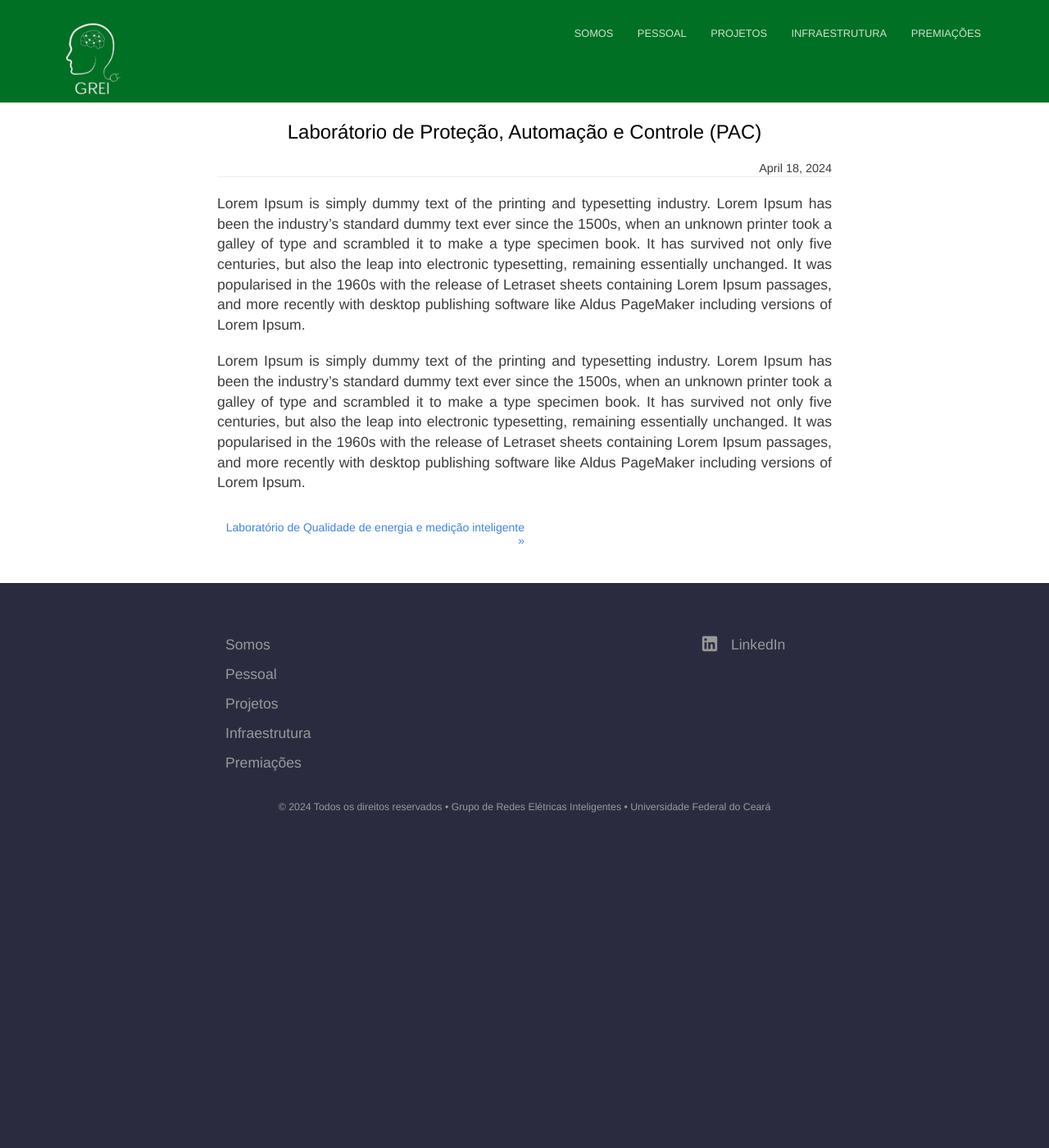
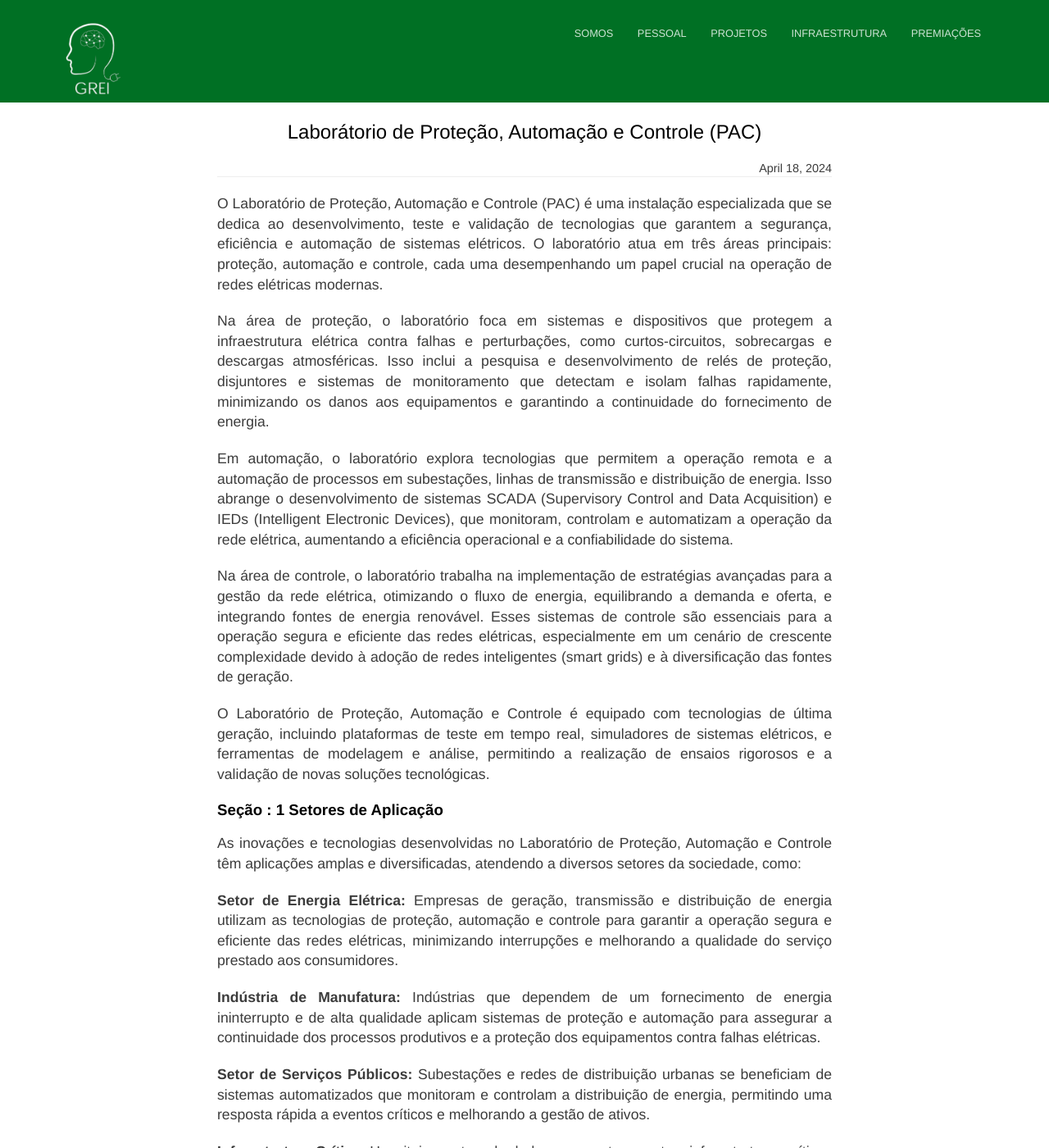
Before and after one commit to Gabriell89222/Gabriell89222.github.io, a Jekyll site: the page built from _posts/2024-04-18-PAC copy.md, in a window 1280 px wide and 1400 px high. Shown: the whole window at 82% size. Built offline with Jekyll 4.4.1, drawn with Linux system fonts in a browser that asks for light colours; some of the changed text lies outside the part shown.

Commit message:
Atual. Lab PAC

```diff
--- a/_posts/2024-04-18-PAC copy.md
+++ b/_posts/2024-04-18-PAC copy.md
@@ -5,6 +5,45 @@ categories:
 
 ---
 
-Lorem Ipsum is simply dummy text of the printing and typesetting industry. Lorem Ipsum has been the industry's standard dummy text ever since the 1500s, when an unknown printer took a galley of type and scrambled it to make a type specimen book. It has survived not only five centuries, but also the leap into electronic typesetting, remaining essentially unchanged. It was popularised in the 1960s with the release of Letraset sheets containing Lorem Ipsum passages, and more recently with desktop publishing software like Aldus PageMaker including versions of Lorem Ipsum.
 
-Lorem Ipsum is simply dummy text of the printing and typesetting industry. Lorem Ipsum has been the industry's standard dummy text ever since the 1500s, when an unknown printer took a galley of type and scrambled it to make a type specimen book. It has survived not only five centuries, but also the leap into electronic typesetting, remaining essentially unchanged. It was popularised in the 1960s with the release of Letraset sheets containing Lorem Ipsum passages, and more recently with desktop publishing software like Aldus PageMaker including versions of Lorem Ipsum.
+O Laboratório de Proteção, Automação e Controle (PAC) é uma instalação especializada que se dedica ao desenvolvimento, teste e validação de tecnologias que garantem a segurança, eficiência e automação de sistemas elétricos. O laboratório atua em três áreas principais: proteção, automação e controle, cada uma desempenhando um papel crucial na operação de redes elétricas modernas.
+
+Na área de proteção, o laboratório foca em sistemas e dispositivos que protegem a infraestrutura elétrica contra falhas e perturbações, como curtos-circuitos, sobrecargas e descargas atmosféricas. Isso inclui a pesquisa e desenvolvimento de relés de proteção, disjuntores e sistemas de monitoramento que detectam e isolam falhas rapidamente, minimizando os danos aos equipamentos e garantindo a continuidade do fornecimento de energia.
+
+Em automação, o laboratório explora tecnologias que permitem a operação remota e a automação de processos em subestações, linhas de transmissão e distribuição de energia. Isso abrange o desenvolvimento de sistemas SCADA (Supervisory Control and Data Acquisition) e IEDs (Intelligent Electronic Devices), que monitoram, controlam e automatizam a operação da rede elétrica, aumentando a eficiência operacional e a confiabilidade do sistema.
+
+Na área de controle, o laboratório trabalha na implementação de estratégias avançadas para a gestão da rede elétrica, otimizando o fluxo de energia, equilibrando a demanda e oferta, e integrando fontes de energia renovável. Esses sistemas de controle são essenciais para a operação segura e eficiente das redes elétricas, especialmente em um cenário de crescente complexidade devido à adoção de redes inteligentes (smart grids) e à diversificação das fontes de geração.
+
+O Laboratório de Proteção, Automação e Controle é equipado com tecnologias de última geração, incluindo plataformas de teste em tempo real, simuladores de sistemas elétricos, e ferramentas de modelagem e análise, permitindo a realização de ensaios rigorosos e a validação de novas soluções tecnológicas.
+
+### Seção : 1 Setores de Aplicação
+
+As inovações e tecnologias desenvolvidas no Laboratório de Proteção, Automação e Controle têm aplicações amplas e diversificadas, atendendo a diversos setores da sociedade, como:
+
+**Setor de Energia Elétrica:** Empresas de geração, transmissão e distribuição de energia utilizam as tecnologias de proteção, automação e controle para garantir a operação segura e eficiente das redes elétricas, minimizando interrupções e melhorando a qualidade do serviço prestado aos consumidores.
+
+**Indústria de Manufatura:** Indústrias que dependem de um fornecimento de energia ininterrupto e de alta qualidade aplicam sistemas de proteção e automação para assegurar a continuidade dos processos produtivos e a proteção dos equipamentos contra falhas elétricas.
+
+**Setor de Serviços Públicos:** Subestações e redes de distribuição urbanas se beneficiam de sistemas automatizados que monitoram e controlam a distribuição de energia, permitindo uma resposta rápida a eventos críticos e melhorando a gestão de ativos.
+
+**Infraestrutura Crítica:** Hospitais, centros de dados, aeroportos e outras infraestruturas críticas utilizam tecnologias de proteção e controle para garantir a operação ininterrupta de seus sistemas, evitando prejuízos significativos em caso de falhas na rede elétrica.
+
+**Redes Inteligentes (Smart Grids):** A automação e o controle são essenciais para a implementação de redes inteligentes, permitindo a integração de fontes de energia distribuída, como geração solar e eólica, além de melhorar a eficiência e resiliência da rede elétrica.
+
+### Seção 2 : Principais Vantagens
+
+A adoção das tecnologias e soluções desenvolvidas no Laboratório de Proteção, Automação e Controle oferece inúmeras vantagens, incluindo:
+
+**Aumento da Confiabilidade:** Sistemas de proteção avançados detectam e isolam falhas rapidamente, reduzindo a duração e o impacto de interrupções no fornecimento de energia.
+
+**Eficiência Operacional:** A automação de processos permite uma gestão mais eficiente da rede elétrica, reduzindo a necessidade de intervenções manuais e otimizando o uso dos recursos disponíveis.
+
+**Segurança:** Tecnologias de proteção protegem a infraestrutura elétrica contra danos, garantindo a segurança dos equipamentos e dos profissionais que trabalham na rede.
+
+**Flexibilidade e Escalabilidade:** Sistemas de automação e controle são projetados para se adaptar a diferentes cenários e demandas, permitindo a expansão e modernização da rede elétrica sem comprometer a operação existente.
+
+**Integração de Energias Renováveis:** As tecnologias de controle desenvolvidas no laboratório facilitam a integração de fontes de energia renovável, promovendo uma matriz energética mais sustentável e reduzindo a dependência de fontes fósseis.
+
+**Redução de Custos:** A automação e o controle eficientes contribuem para a redução dos custos operacionais e de manutenção, além de diminuir as perdas técnicas na rede elétrica.
+
+O Laboratório de Proteção, Automação e Controle é fundamental para o desenvolvimento de um sistema elétrico mais seguro, eficiente e sustentável, contribuindo para a modernização da infraestrutura energética e para a construção de um futuro energético mais resiliente e inovador.
```
Also changed, not shown: _posts/2024-04-18-QEI.md (+13 -13 lines).
